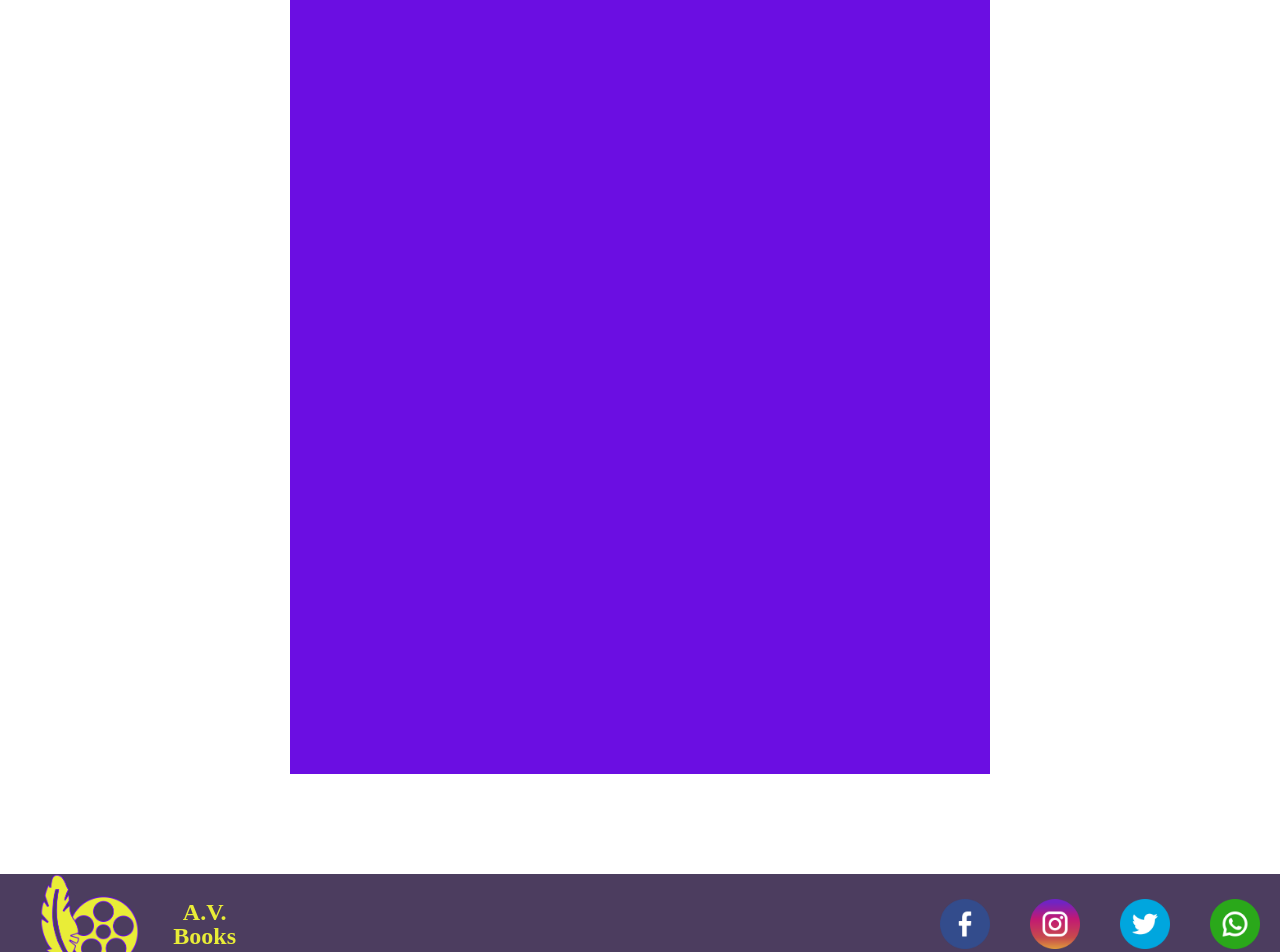
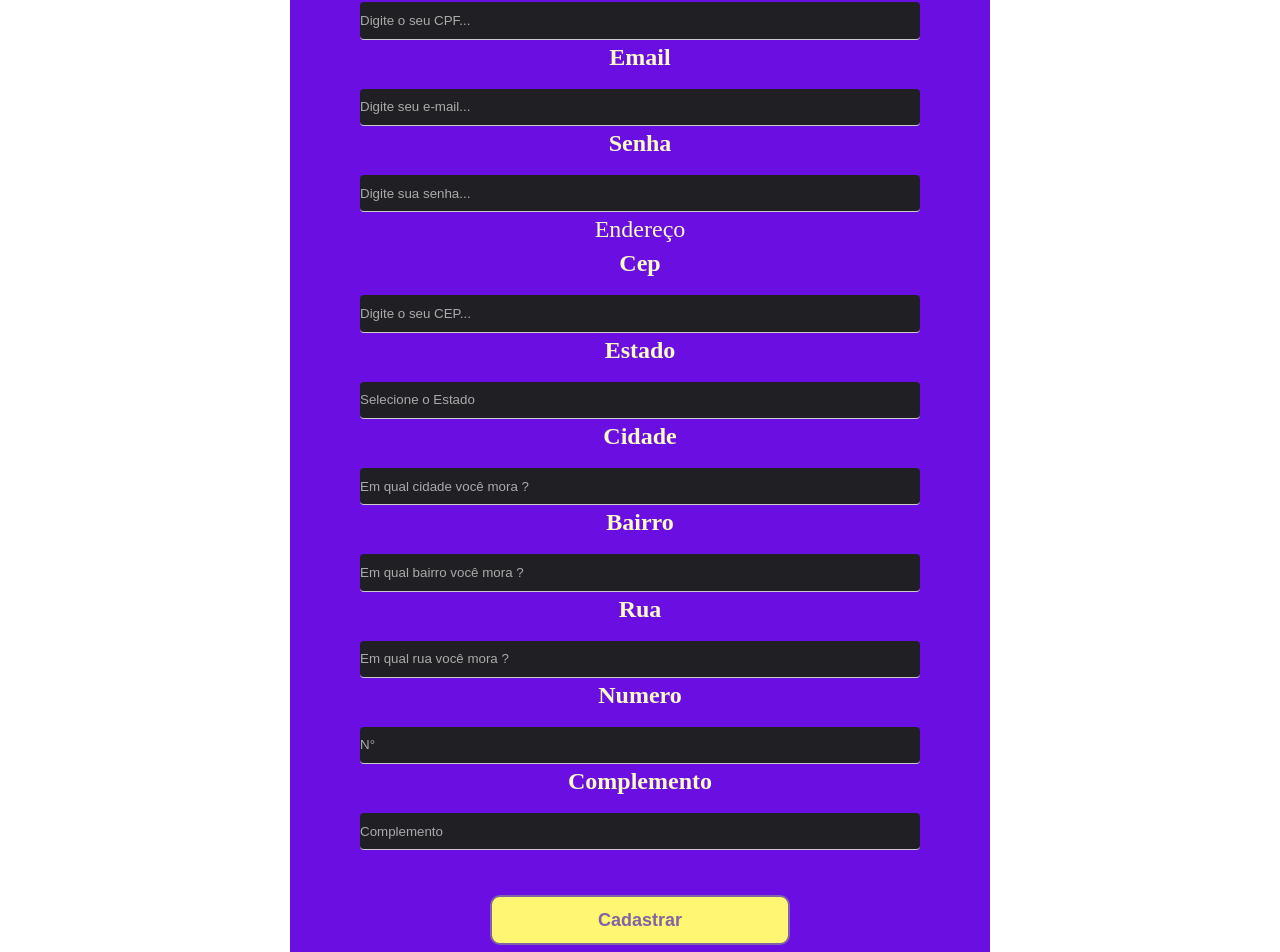
Before and after one commit to AntonioPinheiro66484/Interdisciplinar-A.V.-Books, a React (Create React App) app: page /Cadastro in a window 1280 px wide. Shown: the part 458-1410 px from the top of the page. Built offline with nearby package versions, Linux system fonts and the light colour scheme.

Commit message:
Mudanças no formulario

```diff
--- /dev/null
+++ b/src/components/Botoes/BotaoCadastrar.jsx
@@ -0,0 +1,11 @@
+import React from 'react'
+import styles from './BotaoCadastrar.module.css'
+
+const BotaoCadastrar = () =>{
+    return( <div className={styles.caixa}>
+                <button className={styles.botao}>Cadastrar</button>
+            </div>
+    )
+}
+
+export default BotaoCadastrar
--- /dev/null
+++ b/src/components/Botoes/BotaoCadastrar.module.css
@@ -0,0 +1,15 @@
+.caixa{
+    width: 100%;
+}
+.botao{
+    margin-top: 40px;
+    width: 300px;
+    height: 50px;
+    background-color: #fff671;
+    border-radius: 10px;
+    font-weight: 700;
+    font-size: 18px;
+    border: 2px solid #8163a6;
+    cursor:pointer;
+    color: #8163a6;
+}
--- a/src/components/Cadastro/Formulario/Formulario.jsx
+++ b/src/components/Cadastro/Formulario/Formulario.jsx
@@ -1,11 +1,20 @@
 import React from "react";
-import styles from './Formulario.module.css'
+import styles from '../Formulario/Formulario.module.css'
+import InputDados from "../Input/InputDados/InputDados";
+import InputEndereco from "../Input/InputEndereço/InputEndereco";
+import BotaoCadastrar from "../../Botoes/BotaoCadastrar";
+
 
 const Formulario = ()=>{
     return(<div className={styles.caixa}>
             <div className={styles.formulario}>
-                <h3 className={styles.titulo}> Cadastre-se </h3>
-                <h4 className={styles.titulo}> Endereço </h4>
+                <h3 className={styles.titulo1}> Cadastre-se </h3>
+                <InputDados></InputDados>
+                <h4 className={styles.titulo2}> Endereço </h4>
+                <InputEndereco></InputEndereco>
+                <div className={styles.caixaBotao}>
+                    <BotaoCadastrar></BotaoCadastrar>
+                </div>
             </div>
         </div>
     )
--- a/src/components/Cadastro/Formulario/Formulario.module.css
+++ b/src/components/Cadastro/Formulario/Formulario.module.css
@@ -3,13 +3,26 @@
     align-items: center;
 }
 .formulario{
+    margin-top: 8%;
     display: flex;
     width: 700px;
-    height: 1000px;
+    height: 1200px;
     flex-direction: column;
     background-color:#6B0EE2;
+    border-radius: 4px;
 }
 
-.titulos{
+.titulo1{
+    color: #F9FAC4;
+    font-size: 32px;
+}
 
+.titulo2{
+    color: #F9FAC4;
+    font-size: 24px;
 }
+
+.caixaBotao{
+    display: flex;
+    align-items: center;
+}
--- /dev/null
+++ b/src/components/Cadastro/Input/InputDados/InputDados.jsx
@@ -0,0 +1,33 @@
+import React from "react";
+import styles from "./InputDados.module.css"
+
+const InputDados =()=>{
+    return(
+        <div className={styles.inputs}>
+            <div className={styles.campoTexto}>
+                <label class={styles.label}>Nome</label>
+                <input className={styles.input} type="text" placeholder="Digite seu nome..."></input>
+            </div>
+
+            <div className={styles.campoTexto}>
+                <label class={styles.label}>Cpf</label>
+                <input className={styles.input} type="text" placeholder="Digite o seu CPF..."></input>
+            </div>
+
+            <div className={styles.campoTexto}>
+                <label class={styles.label}>Email</label>
+                <input className={styles.input} type="email" placeholder="Digite seu e-mail..."></input>
+            </div>
+
+            <div className={styles.campoTexto}>
+                <label class={styles.label}>Senha</label>
+                <input className={styles.input} type="password" placeholder="Digite sua senha..."></input>
+            </div>
+
+
+        </div>
+        )
+
+}
+
+export default InputDados
--- /dev/null
+++ b/src/components/Cadastro/Input/InputDados/InputDados.module.css
@@ -0,0 +1,36 @@
+.inputs{
+    display: flex;
+    justify-content: space-around;
+    flex-direction: column;
+    margin-top: 10px;
+}
+
+.input{
+    margin-top: 20px;
+    margin-bottom: 5px;
+    width:80%;
+    display: flex;
+    flex-direction: row;
+    justify-content: center;
+    background-color: #202024;
+    border-radius: 4px;
+    color: white;
+
+}
+
+.input ::placeholder{
+    color: yellow;
+
+}
+
+.label{
+    font-size: x-large;
+    color:#F9FAC4;
+    font-weight: bold;
+    text-align: start;
+}
+.campoTexto{
+    display: flex;
+    align-items: center;
+    flex-direction: column;
+}
--- /dev/null
+++ b/src/components/Cadastro/Input/InputEndereço/InputEndereco.jsx
@@ -0,0 +1,46 @@
+import React from "react";
+import styles from "./InputEndereco.module.css"
+
+const InputEndereco =()=>{
+    return(
+        <div className={styles.inputs}>
+            <div className={styles.campoTextoEndereço}>
+                <label class={styles.label}>Cep</label>
+                <input className={styles.input} type="text" placeholder="Digite o seu CEP..."></input>
+            </div>
+
+            <div className={styles.campoTextoEndereço}>
+                <label class={styles.label}>Estado</label>
+                <input className={styles.input} type="text" placeholder="Selecione o Estado"></input>
+            </div>
+
+            <div className={styles.campoTextoEndereço}>
+                <label class={styles.label}>Cidade</label>
+                <input className={styles.input} type="text" placeholder="Em qual cidade você mora ?"></input>
+            </div>
+
+            <div className={styles.campoTextoEndereço}>
+                <label class={styles.label}>Bairro</label>
+                <input className={styles.input} type="text" placeholder="Em qual bairro você mora ?"></input>
+            </div>
+
+            <div className={styles.campoTextoEndereço}>
+                <label class={styles.label}>Rua</label>
+                <input className={styles.input} type="text" placeholder="Em qual rua você mora ?"></input>
+            </div>
+
+            <div className={styles.campoTextoComplemento}>
+                <label class={styles.label}>Numero</label>
+                <input className={styles.input} type="numero" placeholder="N°"></input>
+            </div>
+
+            <div className={styles.campoTextoComplemento}>
+                <label class={styles.label}>Complemento</label>
+                <input className={styles.input} type="text" placeholder="Complemento"></input>
+            </div>
+
+        </div>
+    )
+}
+
+export default InputEndereco
--- /dev/null
+++ b/src/components/Cadastro/Input/InputEndereço/InputEndereco.module.css
@@ -0,0 +1,40 @@
+.inputs{
+    display: flex;
+    justify-content: space-around;
+    flex-direction: column;
+    margin-top: 10px;
+}
+.input{
+    margin-top: 20px;
+    margin-bottom: 5px;
+    width: 80%;
+    display: flex;
+    flex-direction: column;
+    justify-content: center;
+    background-color: #202024;
+    border-radius: 4px;
+
+}
+
+.input ::placeholder{
+    color: yellow;
+}
+
+.label{
+    display: flex !important;
+    font-size:x-large;
+    color:#F9FAC4;
+    font-weight: bold;
+}
+
+.campoTextoEndereço{
+    display: flex;
+    align-items: center;
+    flex-direction: column;
+}
+
+.campoTextoComplemento{
+    display: flex;
+    align-items: center;
+    flex-direction: column;
+}
```
Also changed, not shown: src/components/Cadastro/Input/Input.jsx (deleted, +0 -23 lines), src/components/Cadastro/Input/Input.module.css (deleted, +0 -11 lines).
